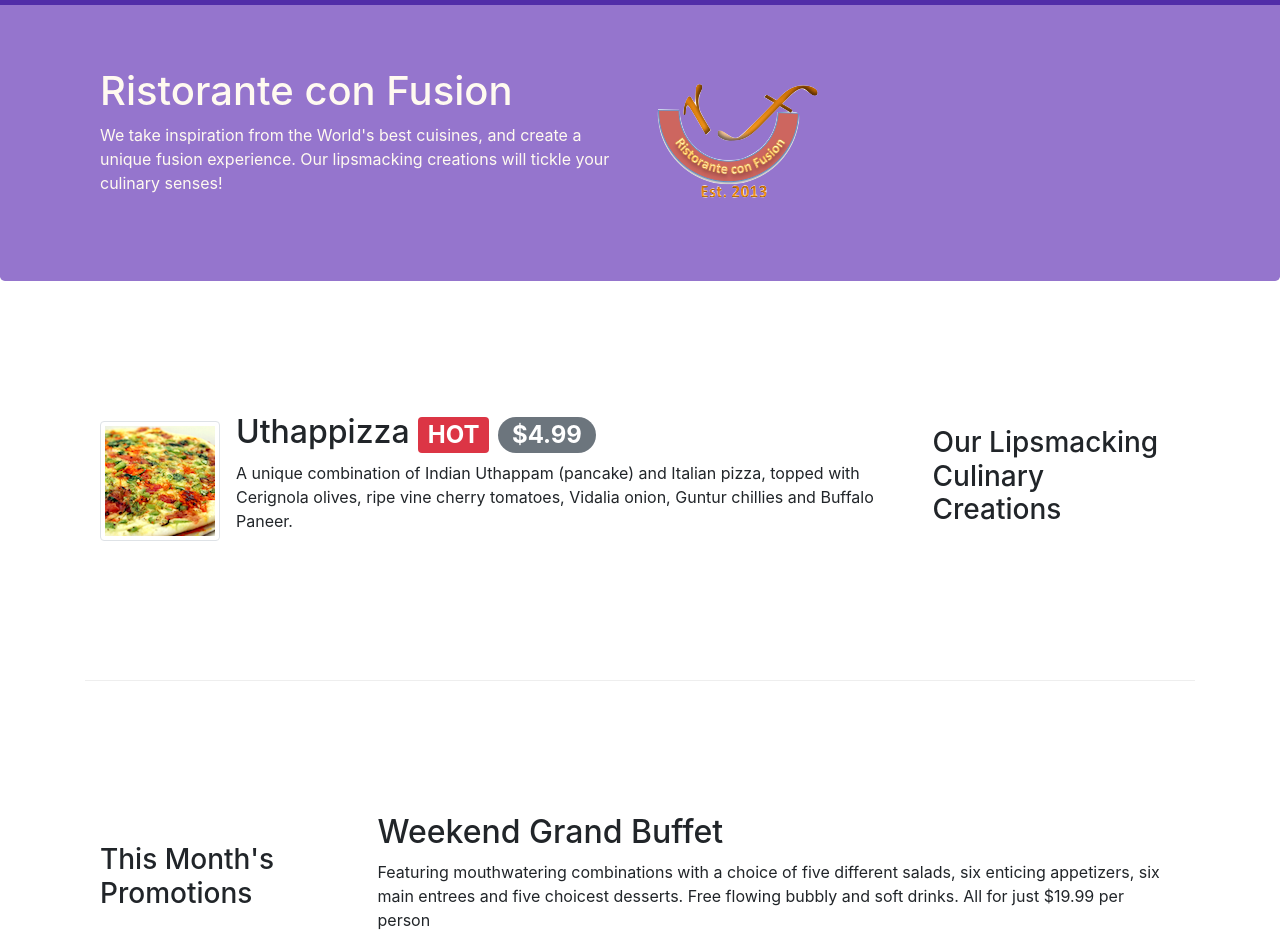
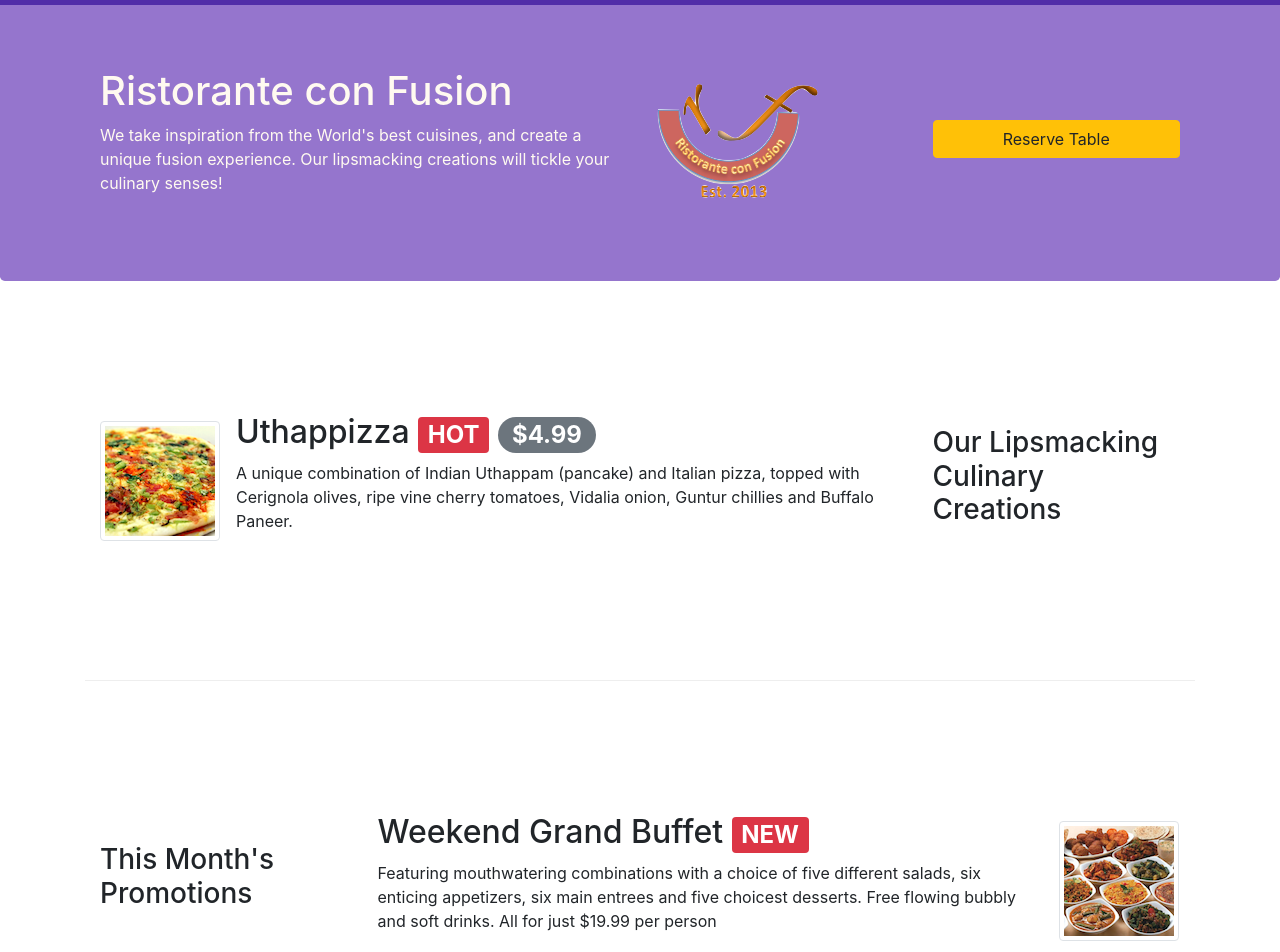
Before and after one commit to crypto3ye/crsra-frntwebfrme, a website: page confusion/index.html in a window 1280 px wide. Shown: the part 53-1005 px from the top of the page. Drawn offline with nearby package versions, Linux system fonts and the light colour scheme.

Commit message:
Minor changes.

```diff
--- a/confusion/index.html
+++ b/confusion/index.html
@@ -44,14 +44,20 @@
     <header class="jumbotron">
         <div class="container">
             <div class="row row-header">
-                <div class="col-12 col-sm-6">
+                <div class="col-sm-6">
                     <h1>Ristorante con Fusion</h1>
                     <p>We take inspiration from the World's best cuisines, and create a unique fusion experience. Our
                         lipsmacking creations will tickle your culinary senses!</p>
                 </div>
-                <div class="col-12 col-sm align-self-center">
+                <div class="col-sm align-self-center">
                     <img src="img/logo.png" alt="Ristorante con Fusion" class="img-fluid">
                 </div>
+
+                <div class="col-sm align-self-center">
+                    <a role="button" class="btn btn-warning w-100" href="#reservform">Reserve
+                        Table</a>
+                </div>
+
             </div>
         </div>
     </header>
@@ -82,11 +88,13 @@
                 <h3>This Month's Promotions</h3>
             </div>
             <div class="col col-sm col-md">
-                <h2>Weekend Grand Buffet</h2>
-                <p>Featuring mouthwatering combinations with a choice of five different salads, six enticing appetizers,
+                <h2>Weekend Grand Buffet <span class="badge badge-danger">NEW</span></h2>
+                <p class="d-none d-sm-block">Featuring mouthwatering combinations with a choice of five different
+                    salads, six enticing appetizers,
                     six main entrees and five choicest desserts. Free flowing bubbly and soft drinks. All for just
                     $19.99 per person </p>
             </div>
+            <img class="d-flex mr-3 img-thumbnail align-self-center" src="img/buffet.png" alt="buffet">
         </div>
 
         <div class="row row-content align-items-center">
@@ -108,7 +116,7 @@
                 </div>
             </div>
         </div>
-        <div class="row row-content justify-content-around">
+        <div class="row row-content justify-content-around" id="reservform">
             <div class="col-8">
                 <div class="card">
                     <h3 class="card-header bg-warning text-white">Reserve a Table</h3>
```
